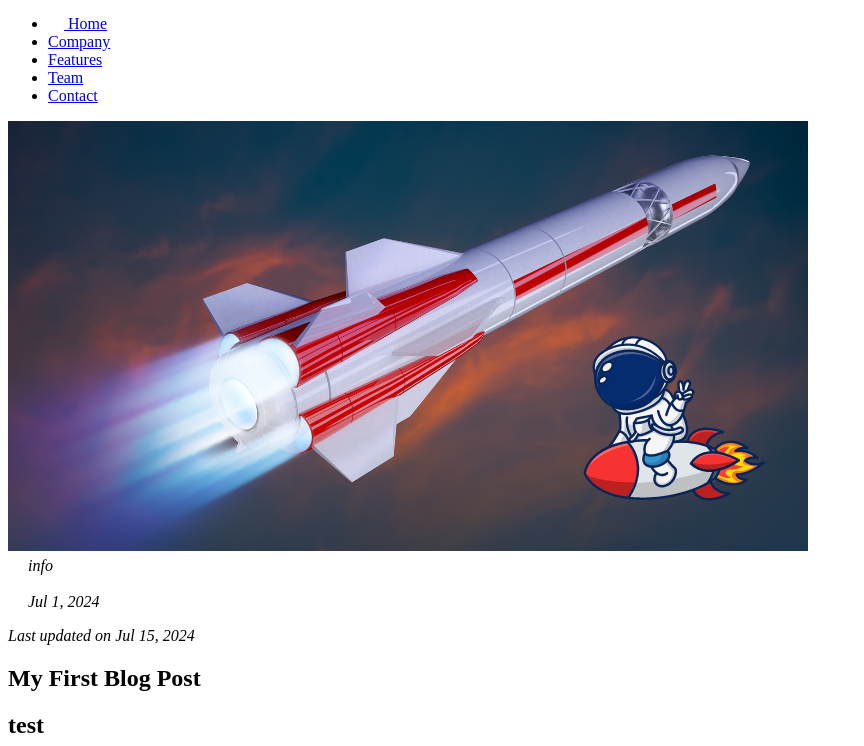
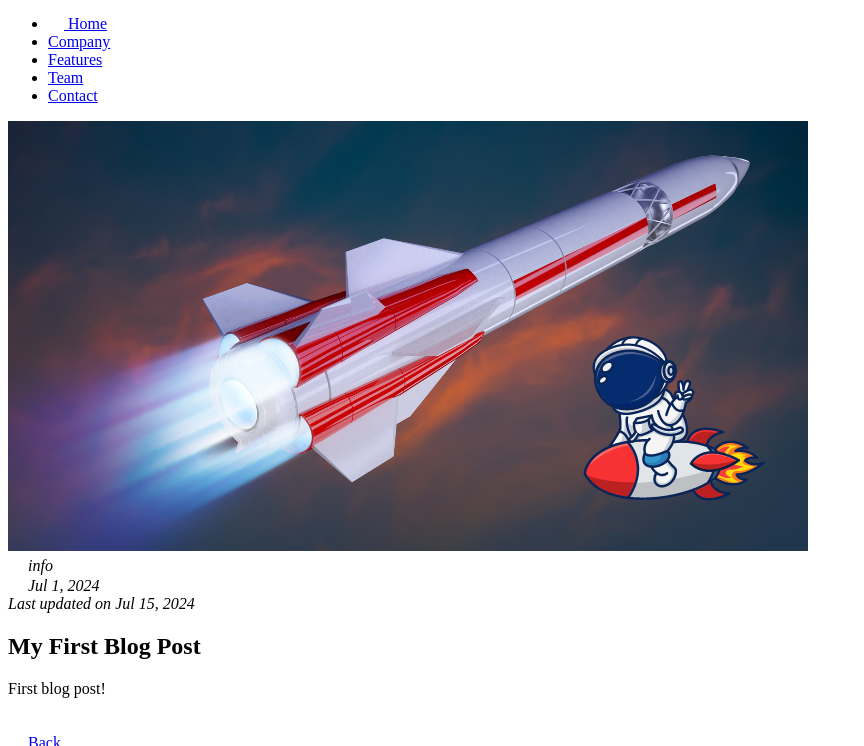
Before and after one commit to montopolis/desdinova, an Astro site: page /post-1 in a window 1280 px wide. Shown: the part 101-847 px from the top of the page, without its empty margins (0-864 px from the left). Built offline with nearby package versions, Linux system fonts and the light colour scheme; Astro itself is replaced by a stand-in of ours; some icons are missing.

Commit message:
updated blog post styling

```diff
--- a/src/layouts/BlogPost.astro
+++ b/src/layouts/BlogPost.astro
@@ -48,15 +48,15 @@ const {title, excerpt, publishedDate, updatedDate, category, image} =
                             <!--    class="text-base text-gray-500 dark:text-gray-400">-->
                             <!--    Graphic Designer, educator & CEO Flowbite-->
                             <!--</p>-->
-                            <p
+                            <div
                                 class="text-base text-gray-500 dark:text-gray-400">
                                 <Icon
                                     name="tabler:clock"
                                     class="-mt-0.5 inline-block h-4 w-4 dark:text-gray-400"
                                 />
                                 <FormattedDate date={publishedDate} />
-                            </p>
-                            <p
+                            </div>
+                            <div
                                 class="text-base text-gray-500 dark:text-gray-400">
                                 {
                                     updatedDate && (
@@ -66,21 +66,18 @@ const {title, excerpt, publishedDate, updatedDate, category, image} =
                                         </div>
                                     )
                                 }
-                            </p>
+                            </div>
                         </div>
                     </div>
                 </address>
             </header>
             <article class="mx-auto w-full">
                 <h1
-                    class="mb-4 text-3xl font-extrabold leading-tight text-gray-900 lg:mb-6 lg:text-4xl dark:text-white">
+                    class="mb-3 text-3xl font-extrabold leading-tight text-gray-900 lg:mb-6 lg:text-5xl dark:text-white">
                     {title}
                 </h1>
-                <h2 class="mb-5 font-light text-gray-500 dark:text-gray-400">
-                    {excerpt}
-                </h2>
-
-                <div class="format max-w-none lg:format-lg dark:format-invert">
+                <div
+                    class="prose lg:prose-lg dark:prose-invert prose-h1:text-4xl max-w-none">
                     <slot />
                 </div>
                 <br />
```
